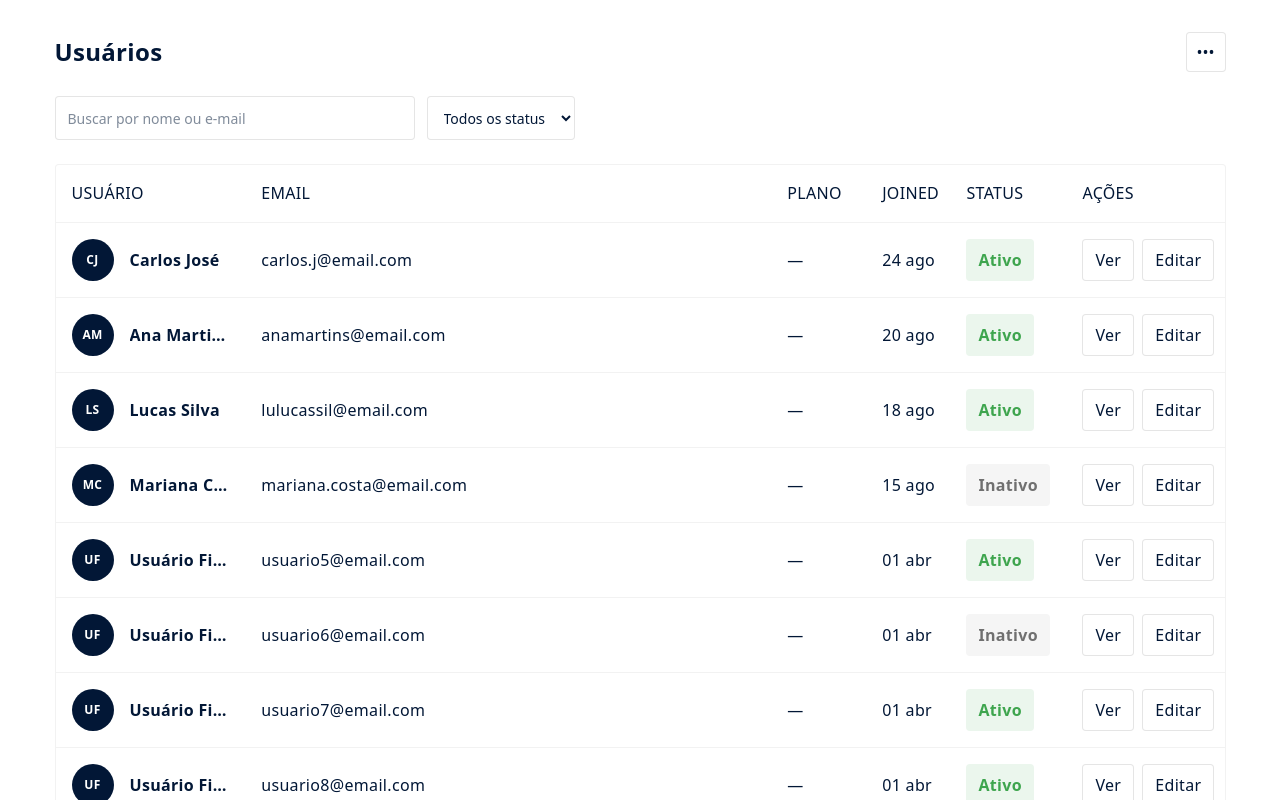
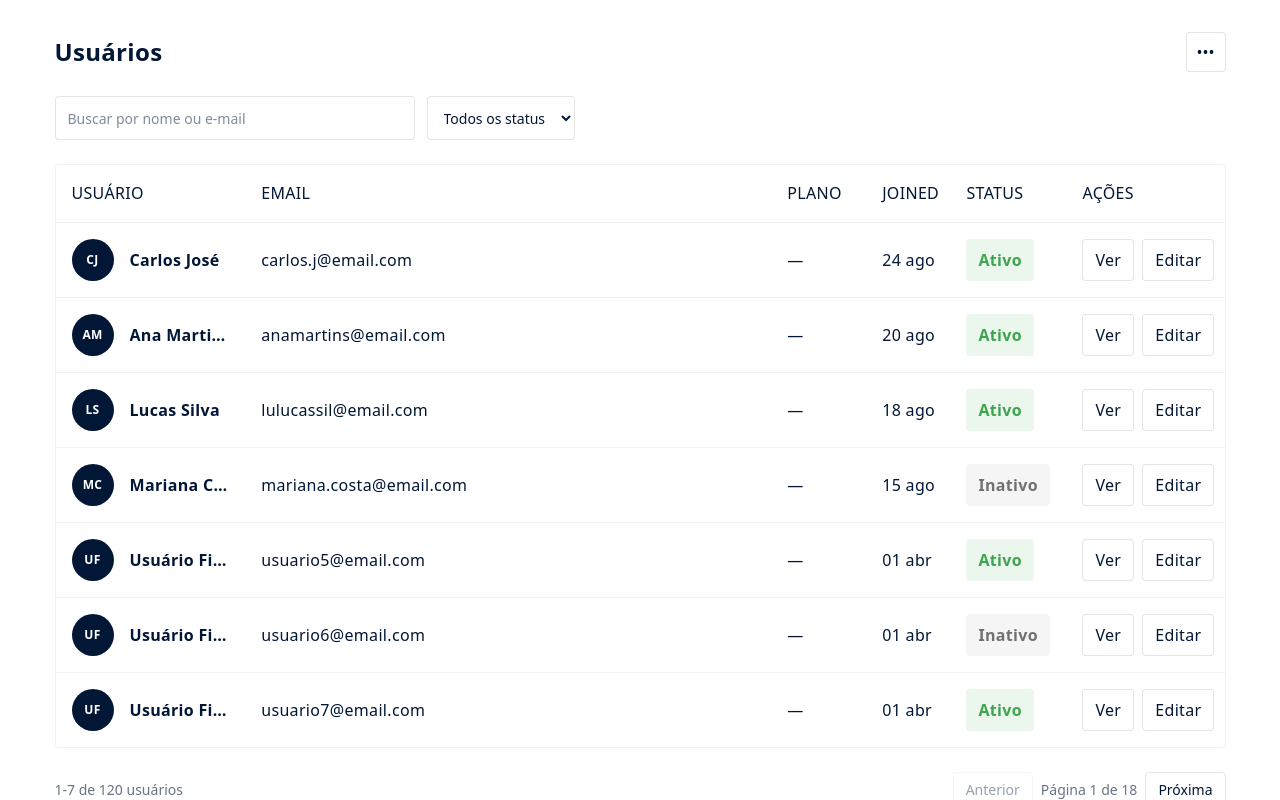
Before and after one commit to FinUp-Ages/finup-web, a React (Vite) app: page /users in a window 1280 px wide. Shown: the top 800 px of the page. Built offline with nearby package versions, Linux system fonts and the light colour scheme; no server answers.

Commit message:
fix: correções após rebase com a develop

```diff
--- a/src/features/users/pages/UsersPage.tsx
+++ b/src/features/users/pages/UsersPage.tsx
@@ -3,7 +3,7 @@ import { UsersTable } from '../components/UsersTable';
 import { useUsers } from '../hooks/useUsers';
 import type { UserStatus } from '../types';
 
-const pageSize = 20;
+const pageSize = 7;
 
 export function UsersPage() {
   const [page, setPage] = useState(0);
```
Also changed, not shown: .railforge/state.json.
